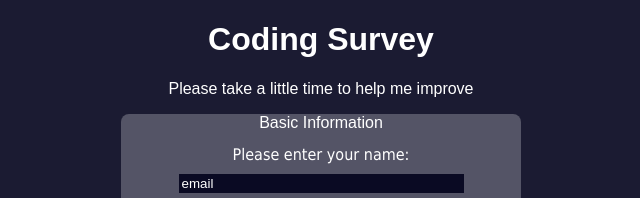
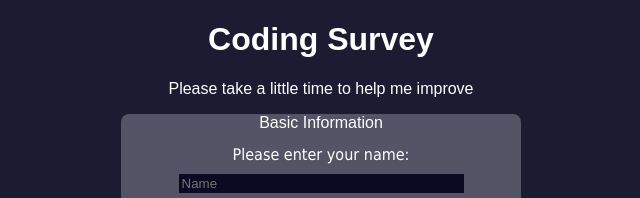
Before and after one commit to Codingwith-noah/Certification-Projects, a plain HTML site: page Survey-form-p1/index.html in a window 1280 px wide. Shown: the top 198 px of the page, 327-967 px from the left. Drawn offline with Linux system fonts and the light colour scheme.

Commit message:
Err_fixed

```diff
--- a/Survey-form-p1/index.html
+++ b/Survey-form-p1/index.html
@@ -13,7 +13,7 @@
       <fieldset id="bsc-info">
         <legend>Basic Information</legend>
           <label for="name" id="name-label"> Please enter your name:
-            <input id="name" type="text" placeholder="Name" value="email" required>
+            <input id="name" type="text" placeholder="Name" required>
           </label>
           <label for="email" id="email-label" > Please enter your email:
             <input placeholder="Email" id="email" type="email" required>
```
Also changed, not shown: p2/Viewport-html-tag.txt (added).
